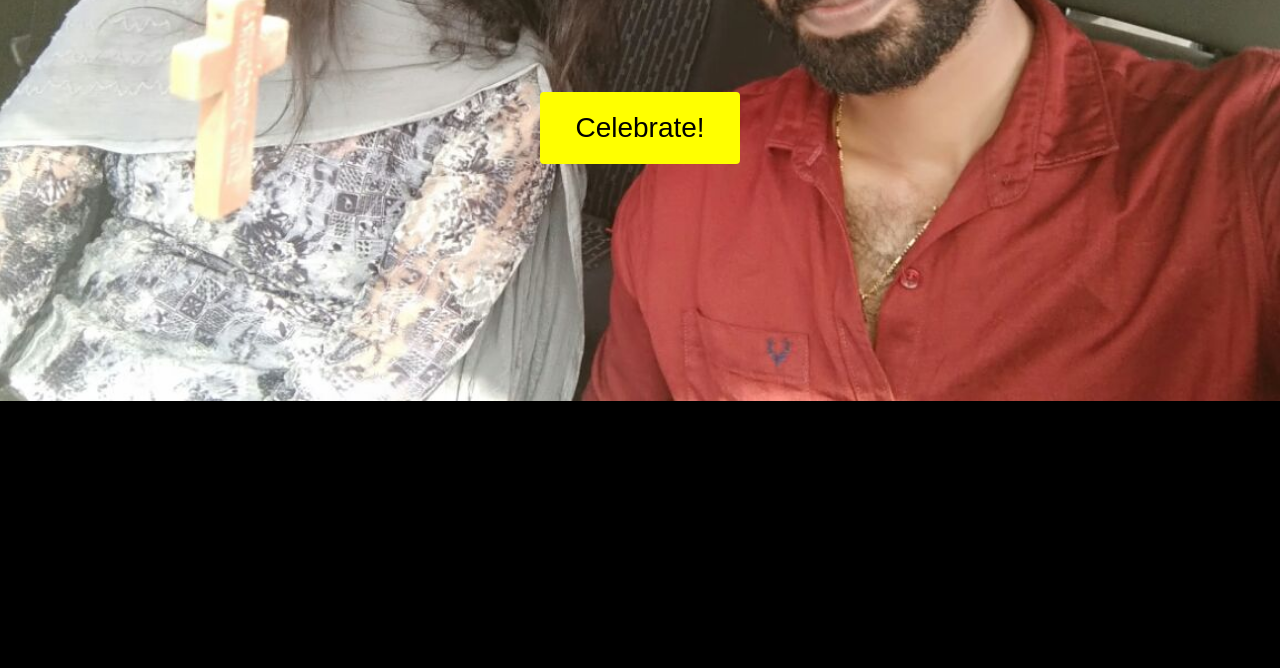
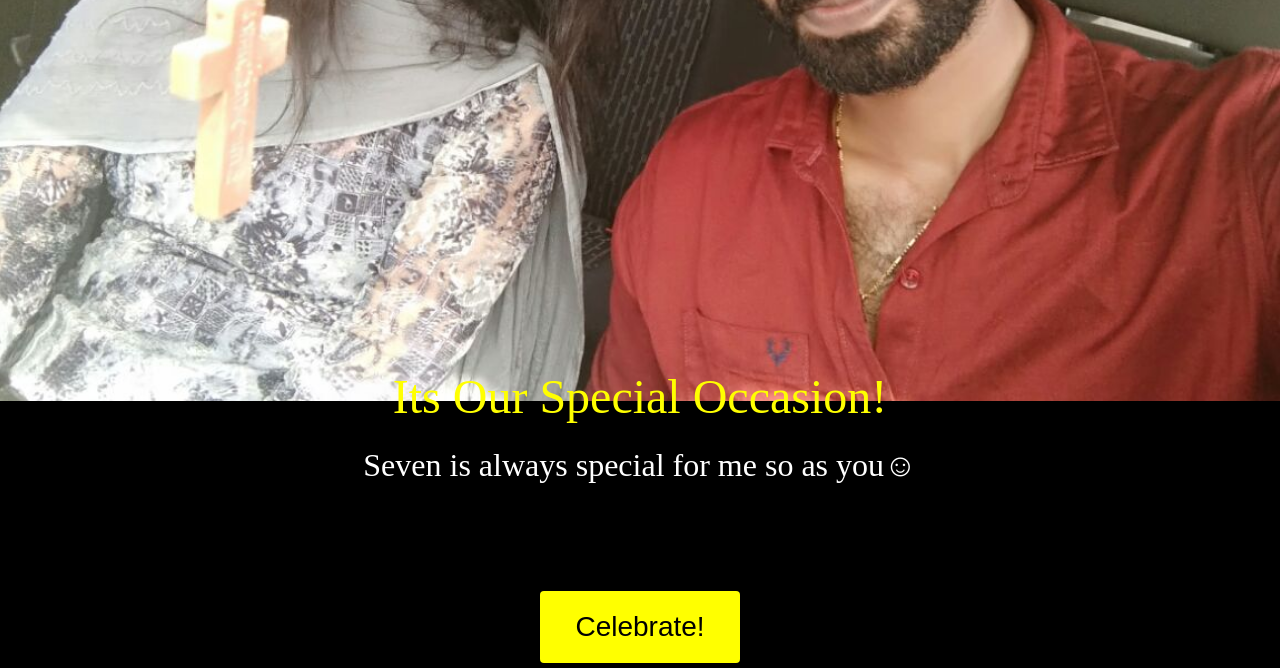
Before and after one commit to Ebin47/Rose, a plain HTML site: page index7.html in a window 1280 px wide. Shown: the part 399-1067 px from the top of the page. Before the commit the page ends 800 px from the top, so only its background shows below. Drawn offline with nearby package versions, Linux system fonts and the light colour scheme.

Commit message:
Update index7.html

```diff
--- a/index7.html
+++ b/index7.html
@@ -311,7 +311,7 @@ document.body.className += ' ' + 'pyro';
 });
 </script></head>
 <body class=bg>
-<div style="width:60%;margin-left:20%;color:white;padding-top:21%;text-align:center">
+<div style="width:60%;margin-left:20%;color:white;padding-top:60%;text-align:center">
 <div style="font-size:-webkit-xxx-large;color:yellow">Its Our Special Occasion!</div>
 <div style="margin-top:3%;font-size:xx-large;color:white">Seven is always special for me so as you&#9786</div>
 </div>
```
